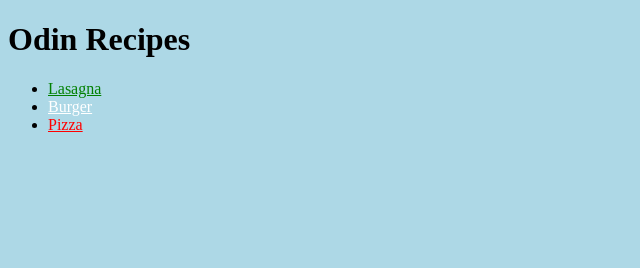
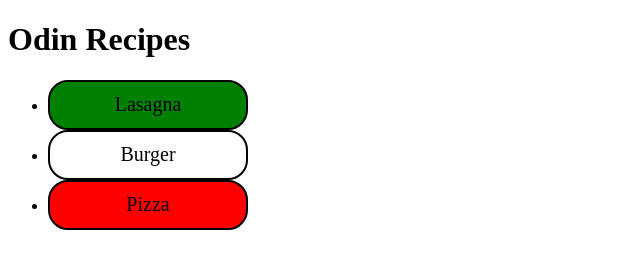
Before and after one commit to anishgodp/odin-recipes, a plain HTML site: page index.html in a window 1280 px wide. Shown: the whole page, without its empty margins (0-640 px from the left). Drawn offline with Linux system fonts and the light colour scheme.

Commit message:
removed old css styling. applied newer css styling including inline-block, box sizing and others using the box model concept

```diff
--- a/index.html
+++ b/index.html
@@ -9,9 +9,9 @@
 <body>
     <h1>Odin Recipes</h1>
     <ul>
-        <li><a class="one" href="./recipes/lasagna.html">Lasagna</a></li>
-        <li><a class="two" href="./recipes/burger.html">Burger</a></li>
-        <li><a class="three" href="./recipes/pizza.html">Pizza</a></li>
+        <li><a href="./recipes/lasagna.html"><button class="lasagna">Lasagna</button></a></li>
+        <li><a href="./recipes/burger.html"><button class="burger">Burger</button></a></li>
+        <li><a href="./recipes/pizza.html"><button class="pizza">Pizza</button></a></li>
     </ul>
 
 </body>
--- a/style.css
+++ b/style.css
@@ -1,35 +1,21 @@
-* {
-    background-color: lightblue;
+button {
+    font-family: 'Times New Roman', Times, serif;
+    font-size: 20px;
+    padding: 10px;
+    border: 2px solid black;
+    border-radius: 20px;
+    box-sizing: border-box;
+    width: 200px;
+    height: 50px;
+    display: inline-block;
+    text-align: center;
 }
-
-.intro {
-    color: green;
-    font-style: italic;
-    font-size: 20px;
+.lasagna {
+    background-color: green;
 }
-
-.ul {
-
-    color: white;
-    font-size: 20px;
-    font-weight: 500;
-    font-family: "sans-serif", serif;
+.burger {
+    background-color: white;
 }
-
-.ol {
-    color: red;
-    font-size: 20px;
-
+.pizza {
+    background-color: red;
 }
-
-.one {
-    color: green;
-}
-
-.two {
-    color: white;
-}
-
-.three {
-    color: red;
-}
```
